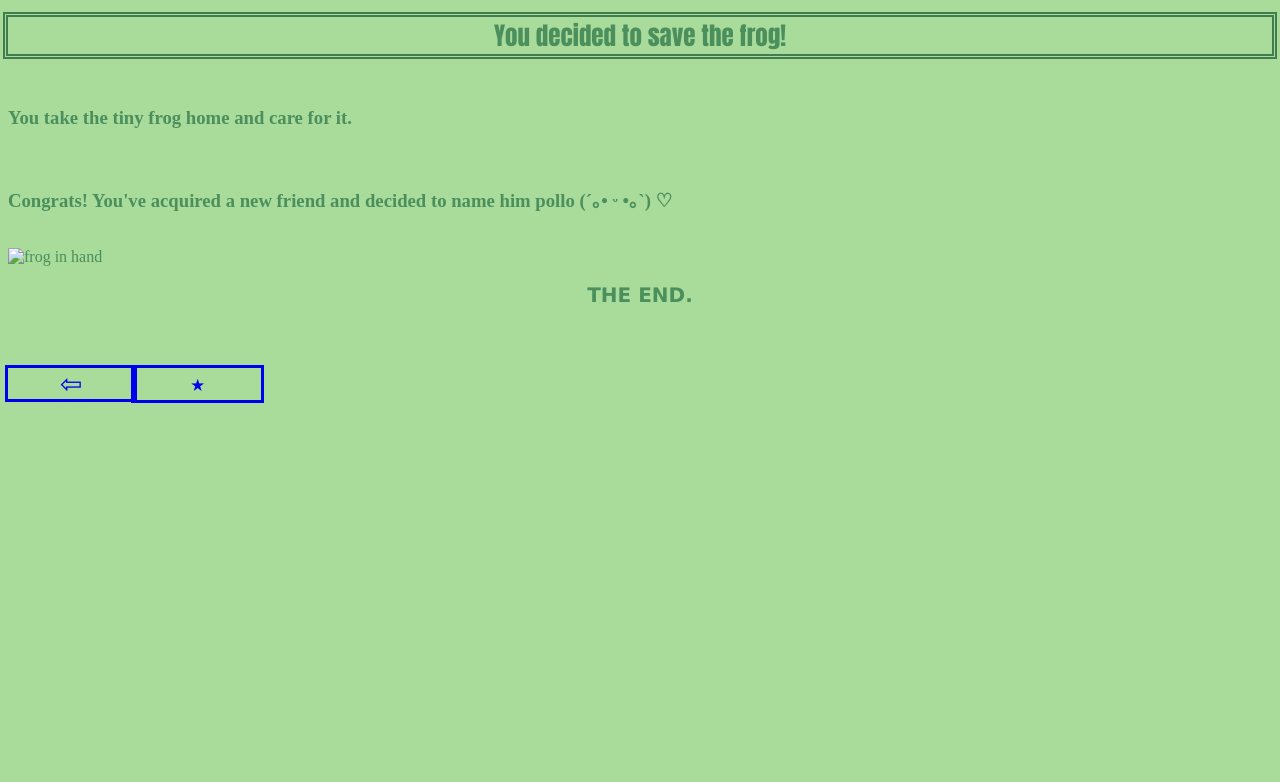
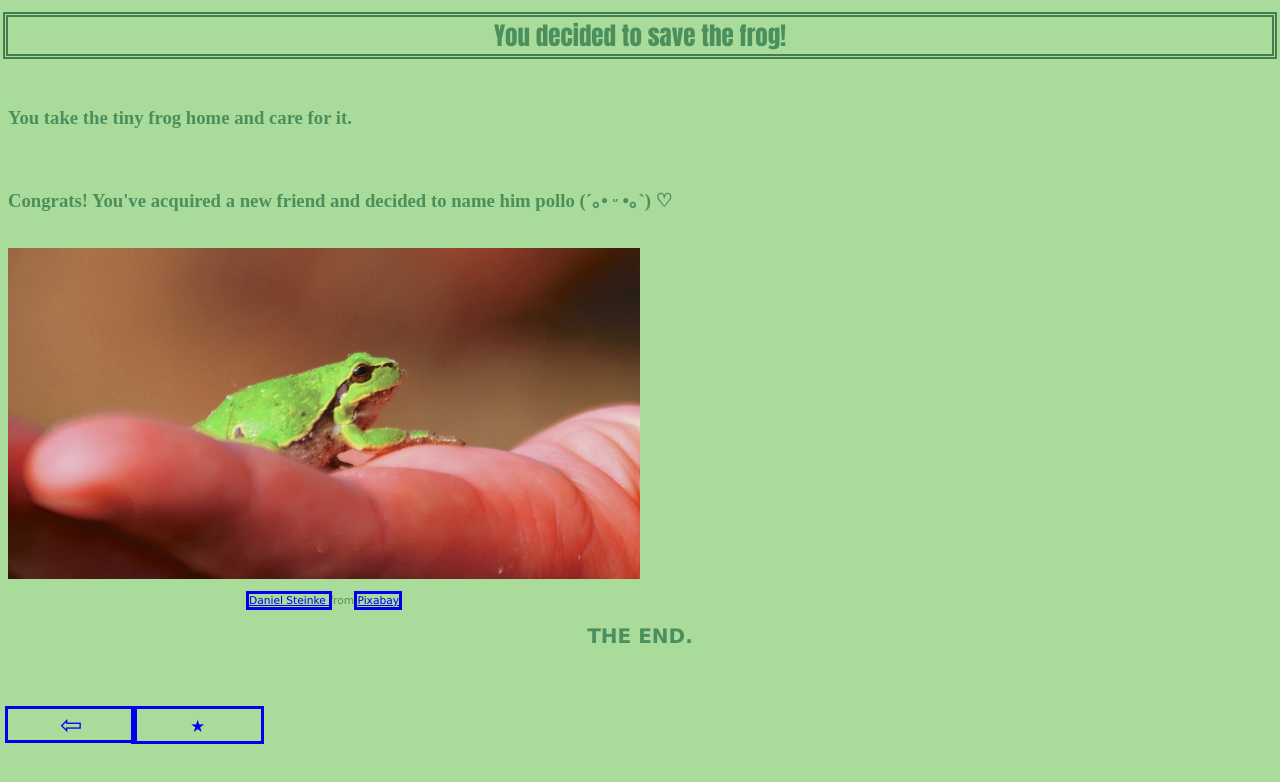
Before and after one commit to ciel-zpt/adventuregame, a plain HTML site: page save.html in a window 1280 px wide. Drawn offline with Linux system fonts and the light colour scheme.

Commit message:
Update save.html

```diff
--- a/save.html
+++ b/save.html
@@ -11,7 +11,17 @@
 	<br>
 		<h3>Congrats! You've acquired a new friend and decided to name him pollo (´｡• ᵕ •｡`) ♡</h3>
 	<br>
-		<img src="images/frog.jpg" alt="frog in hand" style="float: center; width: 50%">
+		<img src="frog.jpg" alt="frog in hand" style="float: center; width: 50%">
+		<p style="float: center; font-size: 8pt; text-align: center; width: 50%;">
+			<a href="https://pixabay.com/users/Pipsimv-18002/?utm_source=link-attribution&amp;utm_medium=referral&amp;utm_campaign=image&amp;utm_content=334969">
+				Daniel Steinke
+			</a>
+				from
+			<a href="https://pixabay.com/?utm_source=link-attribution&amp;utm_medium=referral&amp;utm_campaign=image&amp;utm_content=334969">
+				Pixabay
+			</a>
+		</p>
+
 
 	<h2>THE END.</h2>
 	<br>
```
